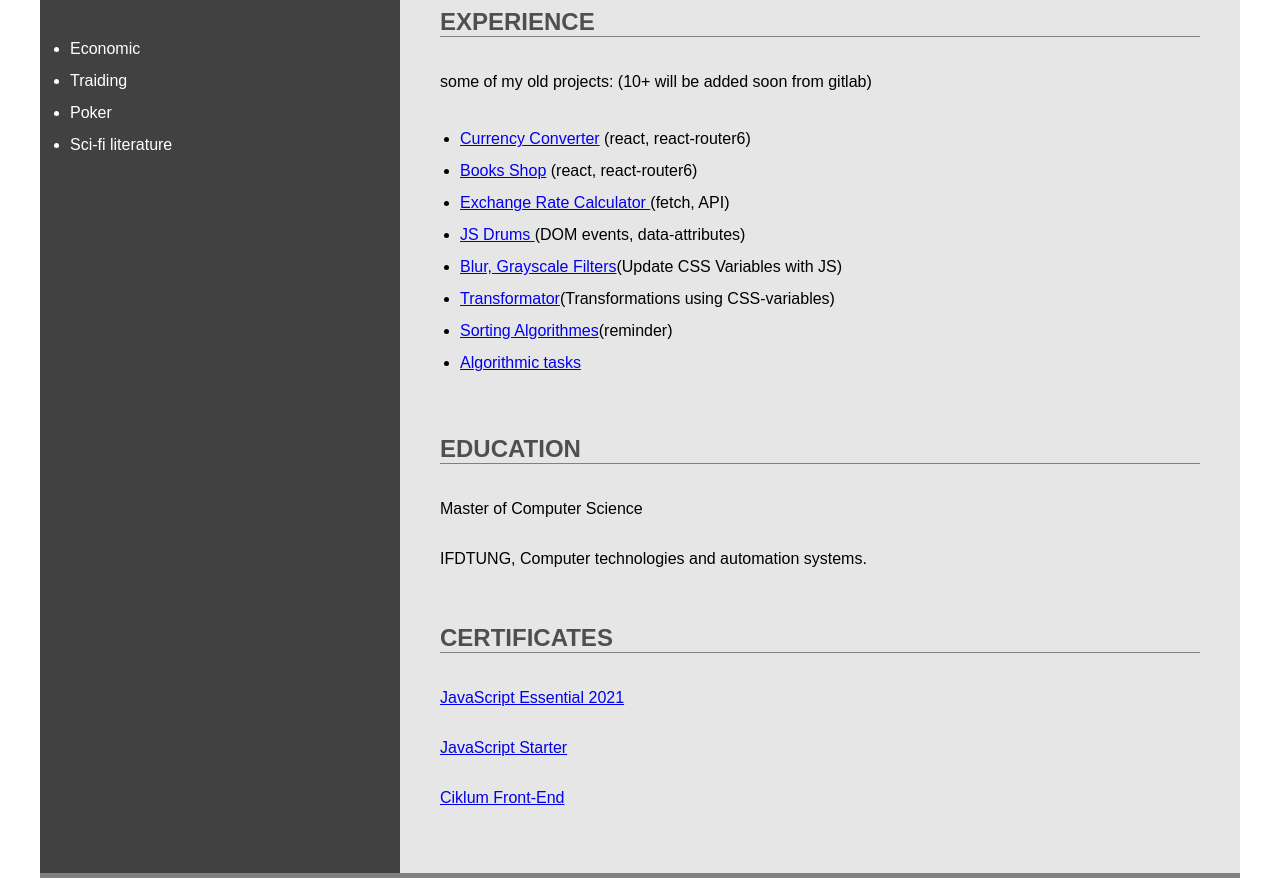
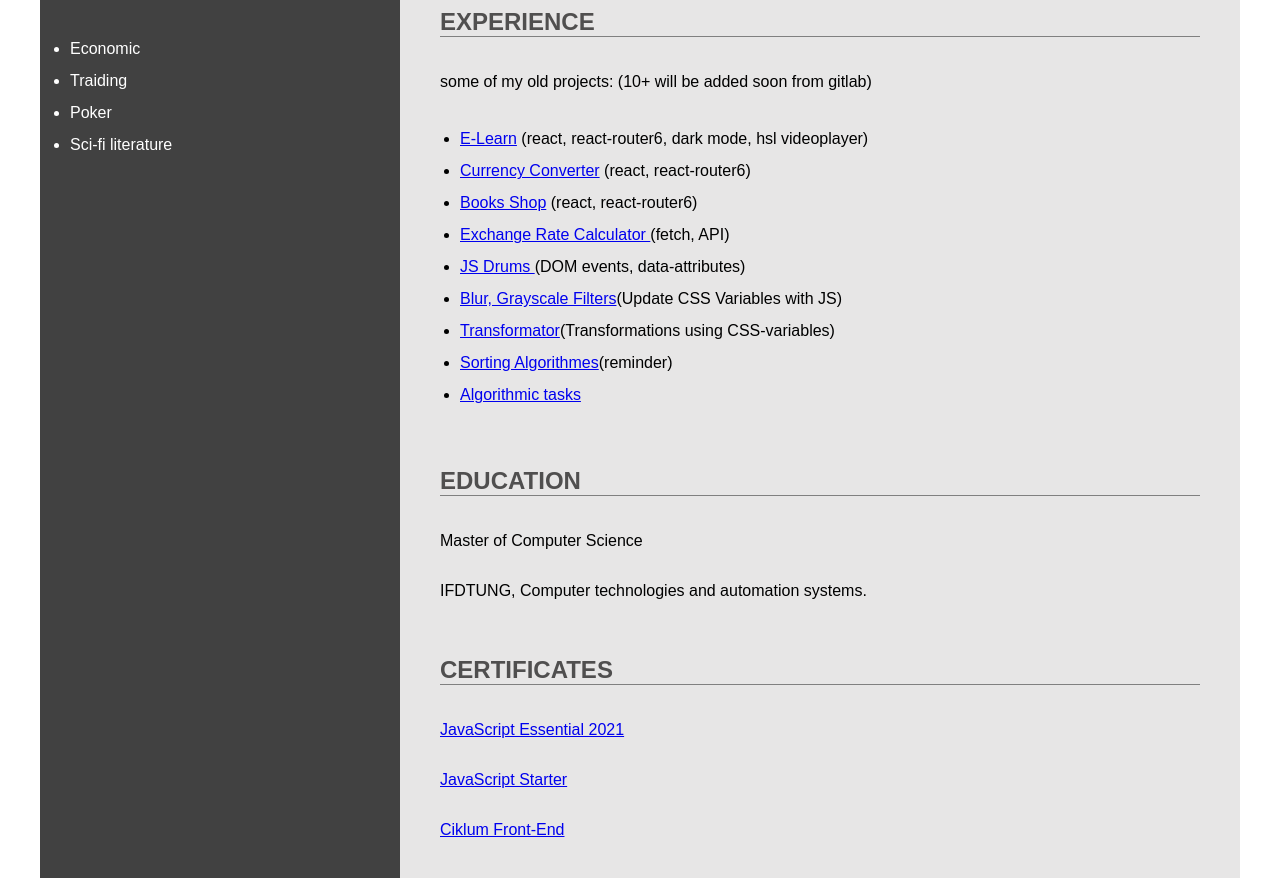
Before and after one commit to NemesisUA/CV, a plain HTML site: page index.html in a window 1280 px wide. Shown: the part 1066-1944 px from the top of the page. Drawn offline with nearby package versions, Linux system fonts and the light colour scheme.

Commit message:
Update index.html

```diff
--- a/index.html
+++ b/index.html
@@ -109,6 +109,7 @@ function digitalRoot(n) {
                 <h2>experience</h2>
                 <p>some of my old projects: (10+ will be added soon from gitlab)</p>
                 <ul>
+                    <li><a href="https://nemesisua.github.io/elearn/" target="_blank">E-Learn</a> (react, react-router6, dark mode, hsl videoplayer)</li>
                     <li><a href="https://nemesisua.github.io/react-currencies-converter/" target="_blank">Currency Converter</a> (react, react-router6)</li>
                     <li><a href="https://nemesisua.github.io/x-course-task/" target="_blank">Books Shop</a> (react, react-router6)</li>
                     <li><a href="https://nemesisua.github.io/Exchange-Rate-Calculator/" target="_blank">Exchange Rate Calculator </a> (fetch, API)</li>
```
